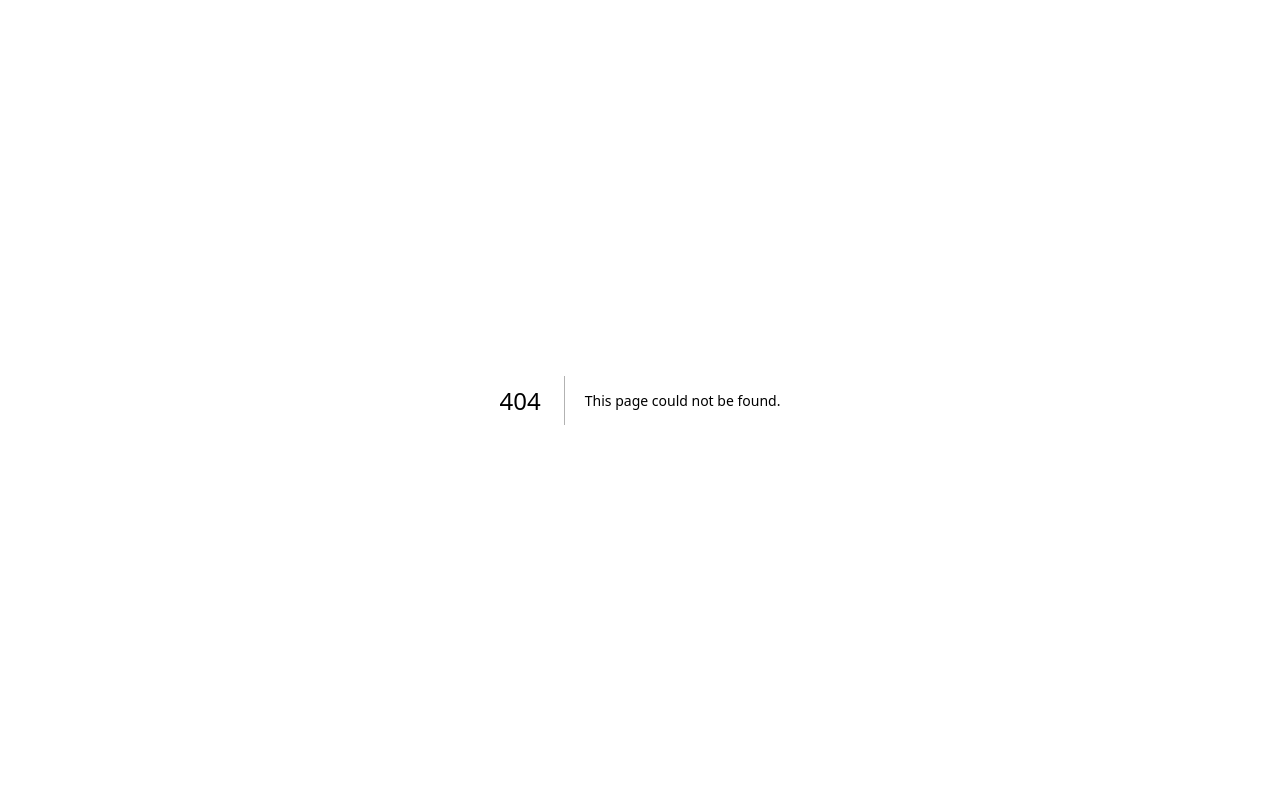
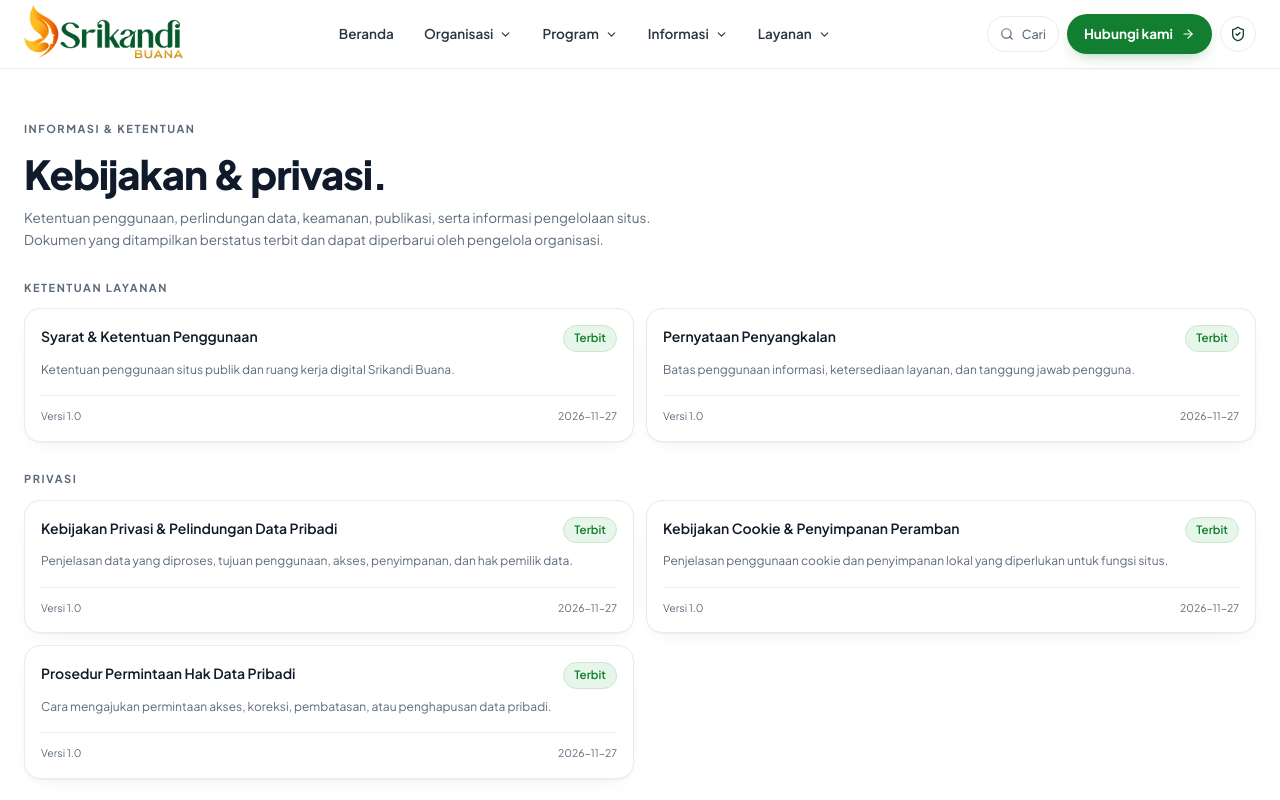
Before and after one commit to teknik-informer/Srikandi-Buana, a Next.js app: page /kebijakan in a window 1280 px wide. Before the commit this address had no page. Shown: the top 800 px of the page. Built offline with nearby package versions, Linux system fonts and the light colour scheme.

Commit message:
feat(policy): add public policy index

```diff
--- /dev/null
+++ b/src/app/(public)/kebijakan/page.tsx
@@ -0,0 +1,62 @@
+import type { Metadata } from "next";
+import Link from "next/link";
+import { notFound } from "next/navigation";
+import { getPublicPolicySettings } from "@/lib/public-policies";
+import { Card, Badge, EmptyState } from "@/components/ui";
+
+export const dynamic = "force-dynamic";
+export const metadata: Metadata = {
+  title: "Kebijakan & Privasi",
+  description: "Dokumen kebijakan, privasi, keamanan, dan ketentuan penggunaan situs KWT Srikandi Buana.",
+};
+
+export default async function KebijakanPage() {
+  const settings = await getPublicPolicySettings();
+  if (!settings.enabled) notFound();
+  const documents = settings.documents.filter((document) => document.status === "published");
+  const categories = [...new Set(documents.map((document) => document.category))];
+
+  return (
+    <div className="sb-shell py-12">
+      <div className="sb-label mb-2">Informasi & ketentuan</div>
+      <h1 className="font-display text-[34px] leading-tight font-semibold text-ink sm:text-[40px]">Kebijakan & privasi.</h1>
+      <p className="mt-2 max-w-2xl text-[13.5px] leading-relaxed text-muted">
+        Ketentuan penggunaan, perlindungan data, keamanan, publikasi, serta informasi pengelolaan situs.
+        Dokumen yang ditampilkan berstatus terbit dan dapat diperbarui oleh pengelola organisasi.
+      </p>
+      {documents.length ? (
+        <div className="mt-7 space-y-7">
+          {categories.map((category) => (
+            <section key={category}>
+              <h2 className="mb-3 text-[11px] font-bold uppercase tracking-[0.14em] text-muted">{category}</h2>
+              <div className="grid gap-3 md:grid-cols-2">
+                {documents.filter((document) => document.category === category).map((document) => (
+                  <Link key={document.id} href={"/kebijakan/" + document.slug} className="block min-w-0">
+                    <Card className="h-full p-4 transition hover:-translate-y-0.5 hover:shadow-md">
+                      <div className="flex items-start justify-between gap-3">
+                        <h3 className="text-[14px] font-semibold text-ink">{document.title}</h3>
+                        <Badge tone="success">Terbit</Badge>
+                      </div>
+                      <p className="mt-2 text-[12px] leading-relaxed text-muted">{document.summary}</p>
+                      <div className="mt-4 flex items-center justify-between gap-2 border-t border-line pt-3 text-[10.5px] text-muted2">
+                        <span>Versi {document.version}</span>
+                        <span>{document.effectiveDate || "Tanggal berlaku belum dicantumkan"}</span>
+                      </div>
+                    </Card>
+                  </Link>
+                ))}
+              </div>
+            </section>
+          ))}
+        </div>
+      ) : (
+        <Card className="mt-7 p-6">
+          <EmptyState title="Belum ada kebijakan yang diterbitkan" body="Dokumen akan ditampilkan setelah ditinjau dan diterbitkan oleh pengelola situs." />
+        </Card>
+      )}
+      <p className="mt-7 text-[11px] text-muted">
+        Untuk pertanyaan atau permintaan mengenai kebijakan dan data pribadi, silakan gunakan <Link href="/kontak" className="font-semibold text-primary-700 underline underline-offset-2">halaman kontak</Link>.
+      </p>
+    </div>
+  );
+}
```
